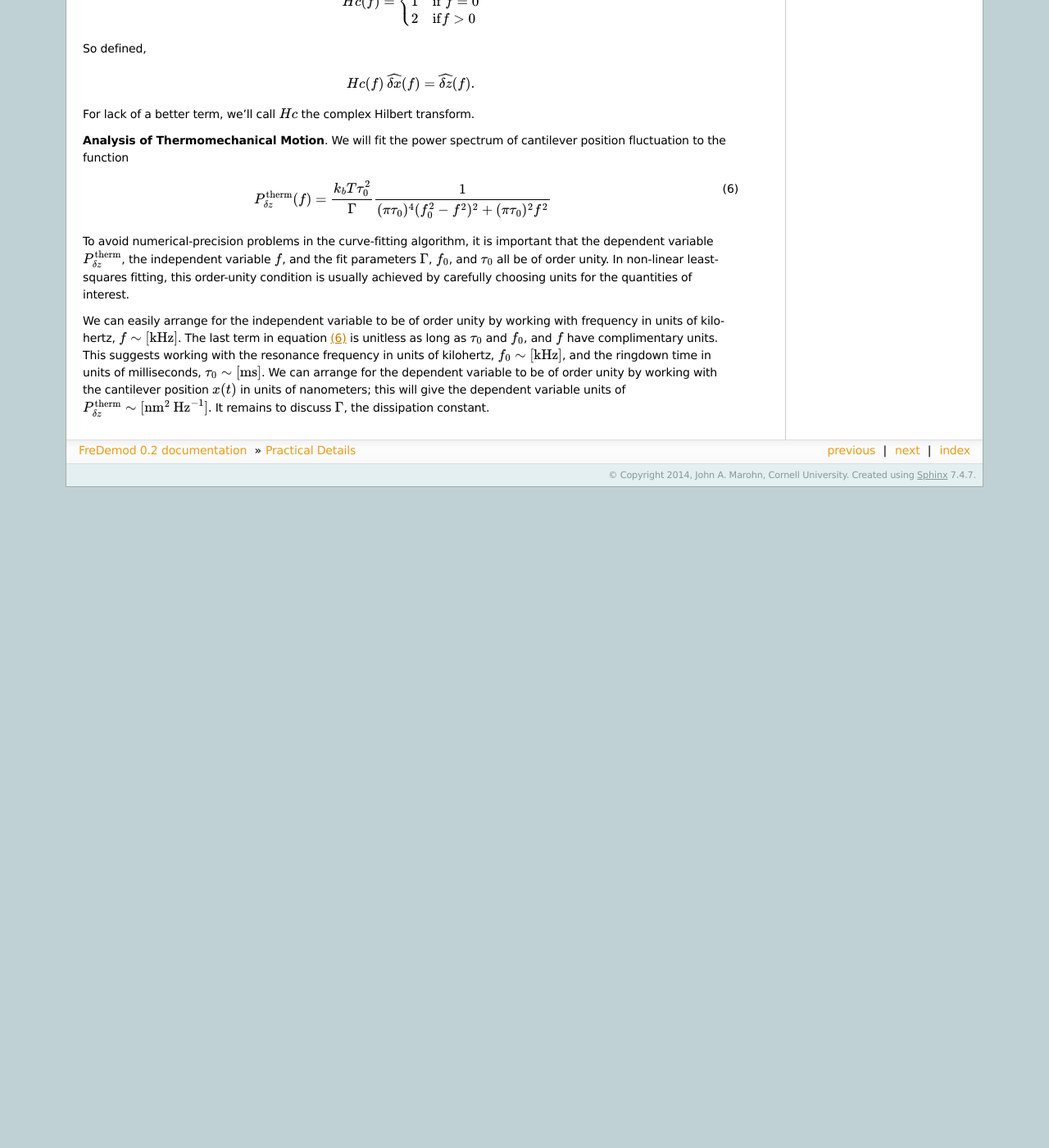
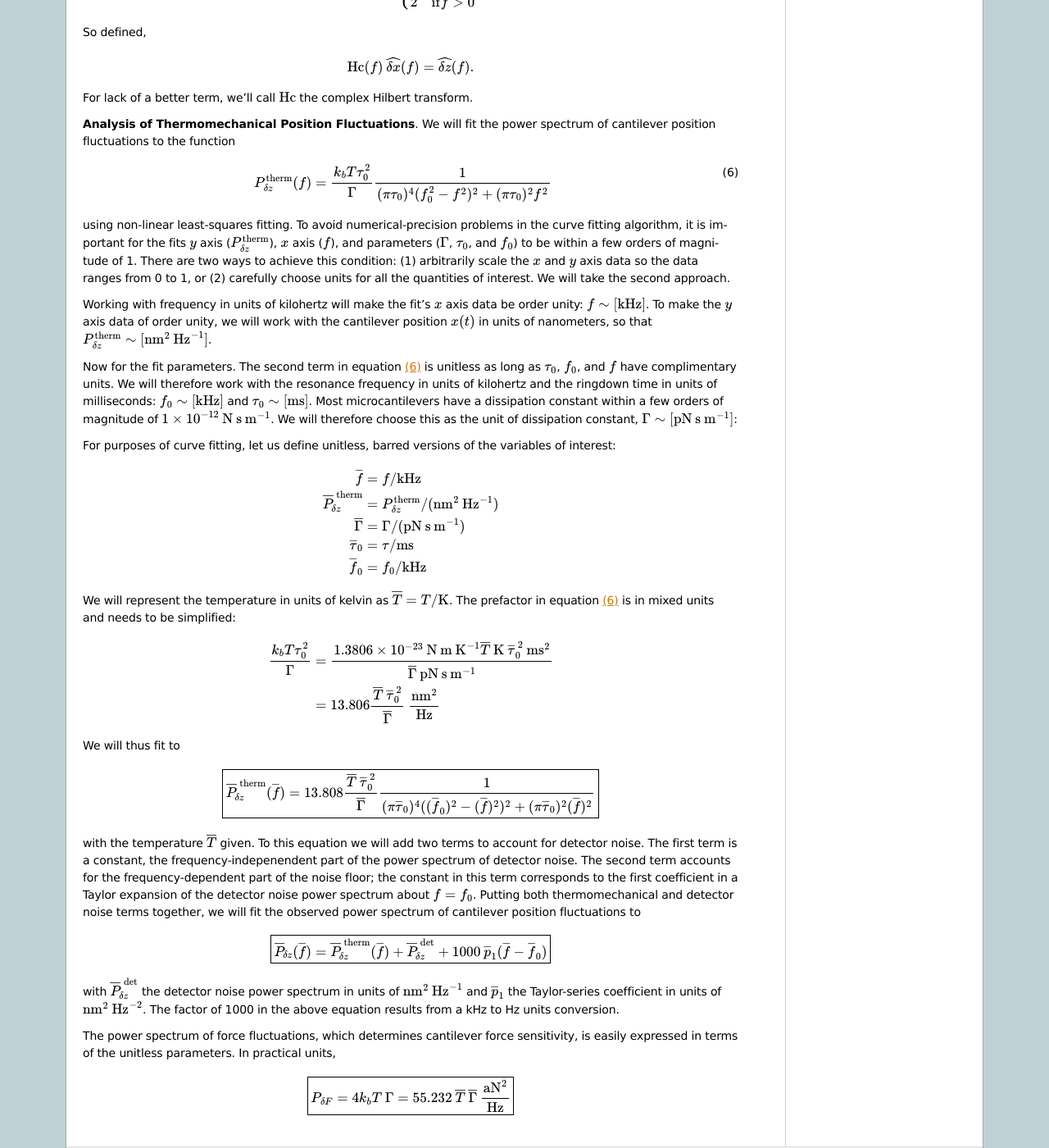
Before and after one commit to JohnMarohn/FreqDemod, a Sphinx documentation site: the page built from docs/background3.rst, in a window 1280 px wide and 1400 px high, scrolled down 2214 px. Shown: the whole window at 82% size. Built offline with Sphinx 7.4.7, drawn with Linux system fonts in a browser that asks for light colours; before the commit the page ends 2808 px from its top, so only the background shows below that; some of the changed text lies outside the part shown.

Commit message:
background3(): add a complete discussion of how we (expect to) curve fit the power spectrum of cantilever position fluctuations.  Work in practical units, and include terms to account for thermomechanical fluctuations and detector noise.  The detector noise includes two terms to account for freq indep and freq dependent noise, respectively.

```diff
--- a/docs/background3.rst
+++ b/docs/background3.rst
@@ -1,9 +1,11 @@
+.. notes: cross referencing: http://sphinx-doc.org/markup/inline.html
+
 Practical Details
 =================
 
-**Fourier Transform and Units**.   We will analyze our signal using the discrete Fourier Transform (DFT) ``numpy.fft`` summarized in :ref:`Conventions`.  We will display the Fourier transformed data, however, as if it had been obtained by a continuous Fourier Transform (FT).  The outputs of the FT integral and the DFT sum are proportional but not equal.  We can see this immediately by units analysis:  for data :math:`a_n` (and :math:`a(t)`) having units of meters, the discrete Fourier transform :math:`A_k` has units of :math:`\text{m}` while the continuous Fourier transform :math:`\hat{a}(f)` has units of :math:`\text{m} \: \text{Hz}^{-1}`.  The FT is obtained from the DFT as follows.
+**Fourier Transform and Units**.   We will analyze our signal using the discrete Fourier Transform (DFT).  We will display the Fourier transformed data, however, as if it had been obtained by a continuous Fourier Transform (FT).  The outputs of the FT integral and the DFT sum are proportional but not equal.  We can see this immediately by units analysis:  for data :math:`a_n` (and :math:`a(t)`) having units of meters, the discrete Fourier transform :math:`A_k` has units of :math:`\text{m}` while the continuous Fourier transform :math:`\hat{a}(f)` has units of :math:`\text{m} \: \text{Hz}^{-1}`.
 
-Consider the continuous Fourier transform
+The FT data is obtained from the DFT data as follows.  Consider the continuous Fourier transform
 
 .. math::
 
@@ -45,7 +47,7 @@ We conclude that the continuous Fourier transform is obtained from the discrete
             \sim \: [\dfrac{\text{m}}{\text{Hz}}]
     }
 
-where in writing the units we have assumed that :math:`a` has units of :math:`\text{m}`.
+where in writing the units we have assumed that :math:`a` has units of :math:`\text{m}`.  If :math:`a` has units of :math:`\text{nm}`, then :math:`\hat{a}(f_k)` will have units of :math:`\text{nm} \: \text{Hz}^{-1}`.
 
 **Power Spectrum and Units**.  To connect the continuous-frequency power spectrum to the discrete-frequency power spectrum let us, for simplicity's sake,  consider the *two-sided* power spectrum.  In the continuous FT, the two-sided power spectrum is defined as
 
@@ -128,19 +130,20 @@ Consider the function
     {\delta z}(t) = {\delta x}(t) + \imath \: {\delta y}(t).
 
 The measured data is the real part of :math:`{\delta z}` while the Hilbert transform of the data is contained in the imaginary part of :math:`{\delta z}`.
-How can we obtain :math:`\delta z` from :math:`\delta x}`?  The required function can be inferred by considering
+How can we obtain :math:`\delta z` from :math:`\delta x`?  The required function can be inferred by considering
 
 .. math::
 
     \widehat{\delta z}(f)
     = \widehat{\delta x}(f) + \imath \: \widehat{\delta y}(f)
-    = \underbrace{(1 + \imath \: H(f))}_{\equiv Hc(f)} \: \widehat{\delta x}(f)
+    = \underbrace{(1 + \imath \: H(f))}_{\equiv \text{Hc}(f)} \:
+        \widehat{\delta x}(f)
 
 The function we want is thus
 
 .. math::
 
-   Hc(f) = \begin{cases}
+   \text{Hc}(f) = \begin{cases}
    0 & \text{if } f < 0 \\
    1 & \text{if } f = 0 \\
    2 & \text{if} f > 0
@@ -150,11 +153,11 @@ So defined,
 
 .. math::
 
-    Hc(f)\: \widehat{\delta x}(f) = \widehat{\delta z}(f).
+    \text{Hc}(f)\: \widehat{\delta x}(f) = \widehat{\delta z}(f).
 
-For lack of a better term, we'll call :math:`Hc` the complex Hilbert transform.
+For lack of a better term, we'll call :math:`\text{Hc}` the complex Hilbert transform.
 
-**Analysis of Thermomechanical Motion**.  We will fit the power spectrum of cantilever position fluctuation to the function
+**Analysis of Thermomechanical Position Fluctuations**.  We will fit the power spectrum of cantilever position fluctuations to the function
 
 .. math::
     :label: Pdzfit1
@@ -163,8 +166,85 @@ For lack of a better term, we'll call :math:`Hc` the complex Hilbert transform.
     =  \dfrac{k_b T \tau_0^2}{\Gamma}
         \dfrac{1}{(\pi \tau_0)^4(f_0^2 - f^2)^2 + (\pi \tau_0)^2 f^2}
 
-To avoid numerical-precision problems in the curve-fitting algorithm, it is important that the dependent variable :math:`P_{\delta z}^{\text{therm}}`, the independent variable :math:`f`, and the fit parameters :math:`\Gamma`, :math:`f_0`, and :math:`\tau_0` all be of order unity.  In non-linear least-squares fitting, this order-unity condition is usually achieved by carefully choosing units for the quantities of interest.
+using non-linear least-squares fitting.  To avoid numerical-precision problems in the  curve fitting algorithm, it is important for the fits :math:`y` axis (:math:`P_{\delta z}^{\text{therm}}`), :math:`x` axis (:math:`f`), and parameters (:math:`\Gamma`, :math:`\tau_0`, and :math:`f_0`) to be within a few orders of magnitude of 1.  There are two ways to achieve this condition: (1) arbitrarily scale the :math:`x` and :math:`y` axis data so the data ranges from 0 to 1, or (2) carefully choose units for all the quantities of interest.  We will take the second approach.
 
-We can easily arrange for the independent variable to be of order unity by working with frequency in units of kilohertz, :math:`f \sim [\text{kHz}]`.  The last term in equation :eq:`Pdzfit1` is unitless as long as :math:`\tau_0` and :math:`f_0`, and :math:`f` have complimentary units. This suggests working with the resonance frequency in units of kilohertz, :math:`f_0 \sim [\text{kHz}]`, and the ringdown time in units of milliseconds, :math:`\tau_0 \sim [\text{ms}]`.   We can arrange for the dependent variable to be of order unity by working with the cantilever position :math:`x(t)` in units of nanometers; this will give the dependent variable units of :math:`P_{\delta z}^{\text{therm}} \sim [\text{nm}^2 \: \text{Hz}^{-1}]`.  It remains to discuss :math:`\Gamma`, the dissipation constant.
+Working with frequency in units of kilohertz will make the fit's :math:`x` axis data be order unity: :math:`f \sim [\text{kHz}]`.  To make the :math:`y` axis data of order unity, we will work with the cantilever position :math:`x(t)` in units of nanometers, so that :math:`P_{\delta z}^{\text{therm}} \sim [\text{nm}^2 \: \text{Hz}^{-1}]`.
 
-.. cross referencing: http://sphinx-doc.org/markup/inline.html
+Now for the fit parameters. The second term in equation :eq:`Pdzfit1` is unitless as long as :math:`\tau_0`, :math:`f_0`, and :math:`f` have complimentary units.  We will therefore work with the resonance frequency in units of kilohertz and the ringdown time in units of milliseconds: :math:`f_0 \sim [\text{kHz}]` and :math:`\tau_0 \sim [\text{ms}]`.  Most microcantilevers have a dissipation constant within a few orders of magnitude of :math:`1 \times 10^{-12} \: \text{N} \: \text{s} \: \text{m}^{-1}`.  We will therefore choose this as the unit of dissipation constant, :math:`\Gamma \sim [\text{pN} \: \text{s} \: \text{m}^{-1}]`:
+
+For purposes of curve fitting, let us define unitless, barred versions of the variables of interest:
+
+.. math::
+
+    \begin{align}
+    \overline{f} & = f / \text{kHz} \\
+    {\overline{P}}_{\! \delta z}^{\, \text{therm}} &
+        = P_{\delta z}^{\text{therm}} / (\text{nm}^2 \: \text{Hz}^{-1}) \\
+    \overline{\Gamma} & = \Gamma /(\text{pN} \: \text{s} \: \text{m}^{-1}) \\
+    \overline{\tau}_{0} & = \tau / \text{ms} \\
+    \overline{f}_0 & = f_0 / \text{kHz}
+    \end{align}
+
+We will represent the temperature in units of kelvin as :math:`\overline{T} = T / \text{K}`. The prefactor in equation :eq:`Pdzfit1` is in mixed units and needs to be simplified:
+
+.. math::
+
+    \begin{align}
+    \dfrac{k_b T \tau_0^2}{\Gamma}
+    & = \frac{
+            1.3806 \times 10^{-23} \: \text{N} \: \text{m} \: \text{K}^{-1}
+            \overline{T} \: \text{K} \:
+            \overline{\tau}_0^{\, 2} \: \text{ms}^{2}
+        }
+        {
+            \overline{\Gamma} \: \text{pN} \: \text{s} \: \text{m}^{-1}
+        }
+    \\
+    & = 13.806 \frac{
+            \overline{T} \: \overline{\tau}_{0}^{\, 2}}
+        {
+             \overline{\Gamma}
+        }
+        \: \frac{\text{nm}^2}{\text{Hz}}
+    \end{align}
+
+We will thus fit to
+
+.. note: with the \overline(f) and \overline{f)_0 variables, the superscripts
+.. note: are getting put too high.  Manually adjust them lower.
+
+.. math::
+
+    \boxed{
+    {\overline{P}}_{\! \delta z}^{\, \text{therm}}(\overline{f})
+    = 13.808 \dfrac{\overline{T} \: \overline{\tau}_0^{\, 2}}{\overline{\Gamma}}
+    \dfrac{1}{
+            (\pi \overline{\tau}_0)^4
+                ((\overline{f}_0)^2 - (\overline{f})^2)^2
+            + (\pi \overline{\tau}_0)^2 (\overline{f})^2
+        }
+    }
+
+with the temperature :math:`\overline{T}` given.  To this equation we will add two terms to account for detector noise.  The first term is a constant, the frequency-indepenendent part of the power spectrum of detector noise.  The second term accounts for the frequency-dependent part of the noise floor; the constant in this term corresponds to the first coefficient in a Taylor expansion of the detector noise power spectrum about :math:`f = f_0`.  Putting both thermomechanical and detector noise terms together, we will fit the observed power spectrum of cantilever position fluctuations to
+
+.. math::
+
+    \boxed{
+    {\overline{P}}_{\! \delta z}(\overline{f})
+     = {\overline{P}}_{\! \delta z}^{\, \text{therm}}(\overline{f})
+     + {\overline{P}}_{\! \delta z}^{\, \text{det}}
+     + 1000 \: \overline{p}_1 (\overline{f} - \overline{f}_0)
+    }
+
+with :math:`{\overline{P}}_{\! \delta z}^{\, \text{det}}` the detector noise power spectrum in units of :math:`\text{nm}^2 \: \text{Hz}^{-1}` and :math:`\overline{p}_1` the Taylor-series coefficient in units of :math:`\text{nm}^2 \: \text{Hz}^{-2}`.  The factor of 1000 in the above equation results from a kHz to Hz units conversion.
+
+The power spectrum of force fluctuations, which determines cantilever force sensitivity, is easily expressed in terms of the unitless parameters.  In practical units,
+
+.. math::
+
+    \boxed{
+        P_{\delta F}
+        = 4 k_b T \: \Gamma
+        = 55.232 \: \overline{T} \: \overline{\Gamma} \:
+            \dfrac{\text{aN}^2}{\text{Hz}}
+    }
```
Also changed, not shown: other parts of docs/background3.rst (+1 -1 lines).
